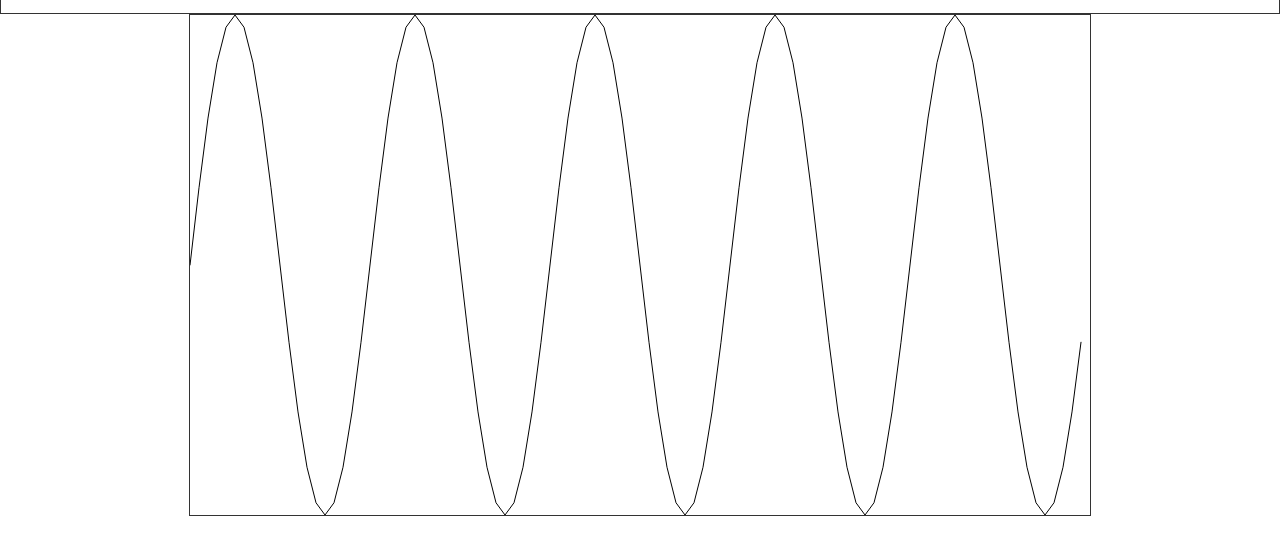
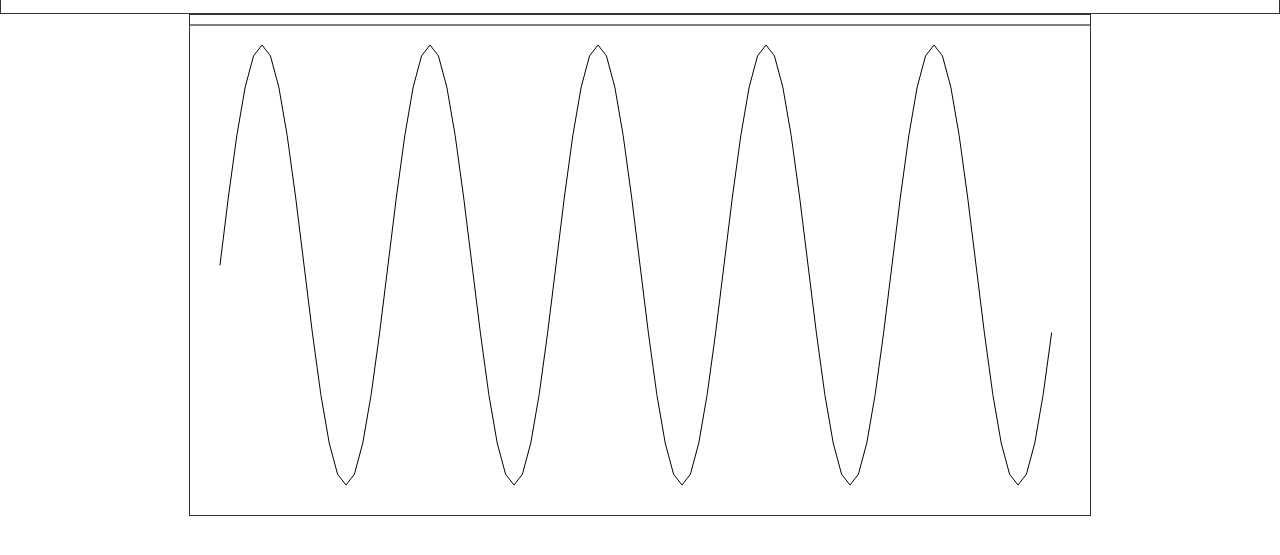
Before and after one commit to jrreed83/daq, an Electron app: page app/index.html in a window 1280 px wide. Shown: the part 63-618 px from the top of the page. Drawn offline with Linux system fonts and the light colour scheme; a web font is replaced by a local one.

Commit message:
trying to mimic d3 in canvas

```diff
--- a/app/index.html
+++ b/app/index.html
@@ -28,13 +28,31 @@
                 }
             }
 
-            const xScale = linearMapping([0 ,100], [0, width]);
-            const yScale = linearMapping([-1,1], [height, 0]);
+            // Canvas margin
+            const margin = {
+                l: 30,
+                t: 30,
+                r: 30,
+                b: 30,
+            }
+
+            // x-axis
+            context.beginPath();
+            context.moveTo(0,10);
+            context.lineTo(width, 10);
+            context.stroke();
+
+            // Signal
+            const l = margin.l;
+            const r = width - margin.r;
+            const t = margin.t;
+            const b = height-margin.b;
+            const xScale = linearMapping([0 ,100], [l, r]);
+            const yScale = linearMapping([-1,1], [b, t]);
 
             const fs = 1000;
             const fc = 50;
             const n  = 100;
-
             context.lineCap  = 'round';
             context.lineJoin = 'round';
             context.beginPath();
```
